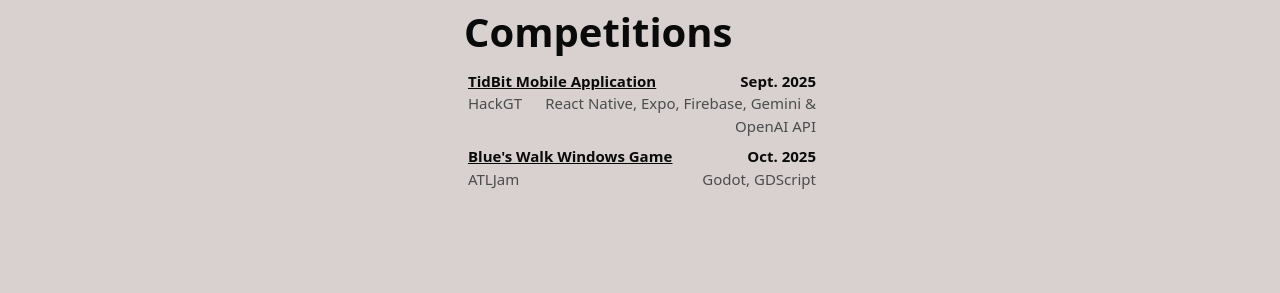
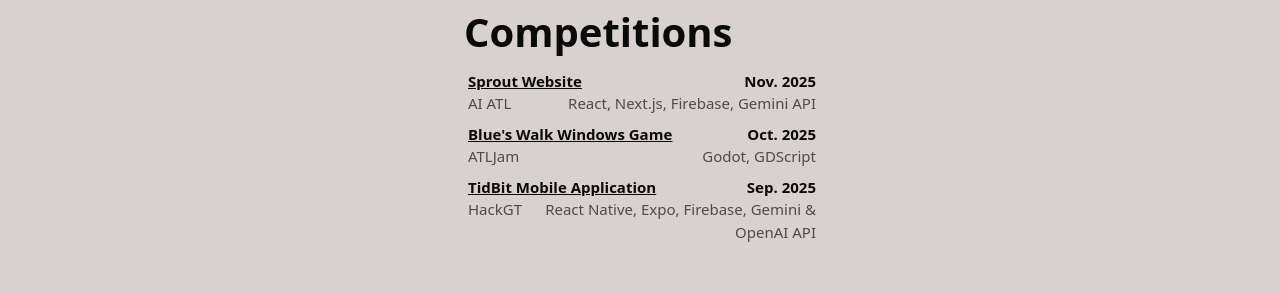
Before and after one commit to weimic/home-v2, a Next.js app: page /about in a window 1280 px wide. Shown: the part 1584-1877 px from the top of the page. Built offline with nearby package versions, Linux system fonts and the light colour scheme.

Commit message:
adding sprout

```diff
--- a/components/about/main.tsx
+++ b/components/about/main.tsx
@@ -11,7 +11,7 @@
         </div>
 
         <div className="text-[16px] lg:text-[20px] text-alt-foreground -mt-3 lg:-mt-10">
-            Michael Yu Wei | Computer Science @ Georgia Tech
+            Michael Wei | Computer Science @ Georgia Tech
         </div>
     </div>
  );
--- a/components/about/proj.tsx
+++ b/components/about/proj.tsx
@@ -6,23 +6,24 @@
         <div className="font-semibold text-[40px]">
                 Competitions
         </div>
+
         {/* Module v2 */}
         <div className="flex flex-col ml-1">
             <div className="flex flex-row justify-between">
                 <div className="font-semibold text-[15px] text-foreground underline">
-                    <Link href="https://devpost.com/software/tidbit-4yacw1" target="_blank" rel="noopener noreferrer">TidBit Mobile Application</Link>
+                    <Link href="https://devpost.com/software/sprout-u91sxf" target="_blank" rel="noopener noreferrer">Sprout Website</Link>
                 </div>
                 <div className="font-semibold text-[15px] text-foreground text-right">
-                    Sept. 2025
+                    Nov. 2025
                 </div>
             </div>
 
             <div className="flex flex-row justify-between">
                 <div className="font-normal text-[15px] text-alt-foreground ">
-                    HackGT
+                    AI ATL
                 </div>
                 <div className="font-normal text-[15px] text-alt-foreground text-right">
-                    React Native, Expo, Firebase, Gemini & OpenAI API
+                    React, Next.js, Firebase, Gemini API
                 </div>
             </div>
         </div>
@@ -48,6 +49,26 @@
                 </div>
             </div>
         </div>
+        {/* Module v2 */}
+        <div className="flex flex-col ml-1">
+            <div className="flex flex-row justify-between">
+                <div className="font-semibold text-[15px] text-foreground underline">
+                    <Link href="https://devpost.com/software/tidbit-4yacw1" target="_blank" rel="noopener noreferrer">TidBit Mobile Application</Link>
+                </div>
+                <div className="font-semibold text-[15px] text-foreground text-right">
+                    Sep. 2025
+                </div>
+            </div>
+
+            <div className="flex flex-row justify-between">
+                <div className="font-normal text-[15px] text-alt-foreground ">
+                    HackGT
+                </div>
+                <div className="font-normal text-[15px] text-alt-foreground text-right">
+                    React Native, Expo, Firebase, Gemini & OpenAI API
+                </div>
+            </div>
+        </div>
     </div>
 
 
```
Also changed, not shown: 1 other file (tests, documents, lock files or other folders).
